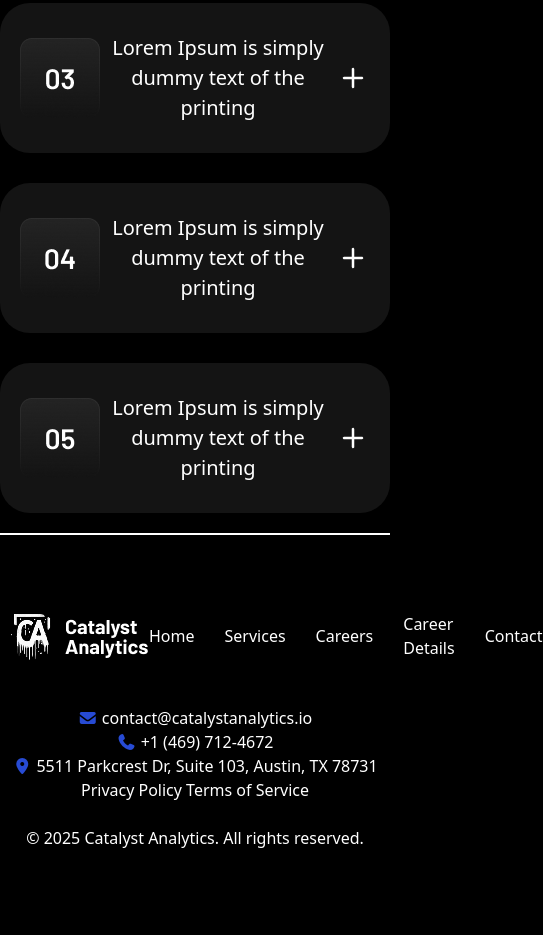
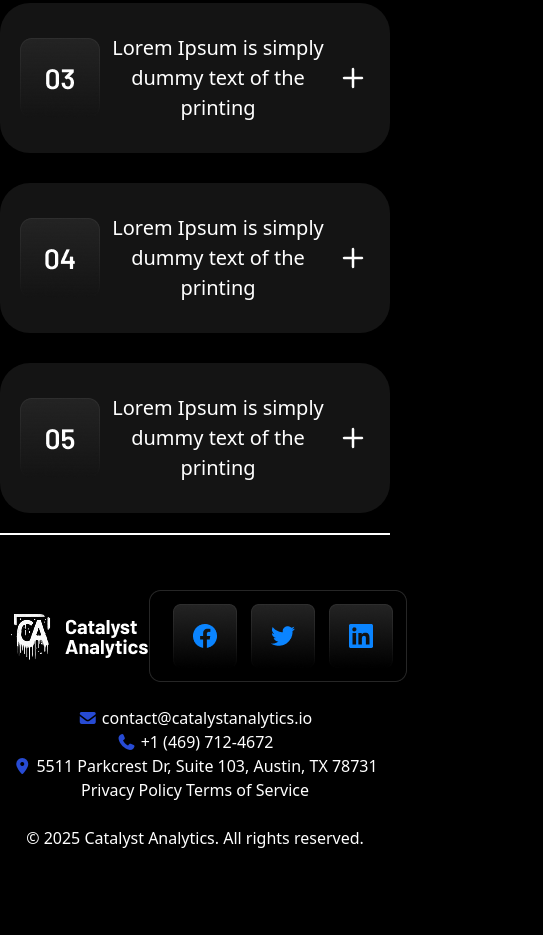
Before and after one commit to ganizodda/Exem-week-3, a website: page index.html in a window 390 px wide. Shown: the part 3807-4742 px from the top of the page, 543 px wide, since content can reach past the window. Drawn offline with Linux system fonts and the light colour scheme.

Commit message:
mini changes

```diff
--- a/index.html
+++ b/index.html
@@ -105,14 +105,14 @@
         <div class="max-w-[1200px] m-auto lg:h-[300px] h-[400px] p-[1px]">
             <div class="w-[100%] h-[100px]  mt-[50px] m-auto flex justify-between items-center">
                 <img src="src/images/Logo.png" alt="">
-                <nav class=" flex justify-between items-center gap-[30px]">
+                <nav class="flex justify-between items-center gap-[30px] hidden lg:block">
                 <a target="_blank" href="http://127.0.0.1:5500/index.html">Home</a>
                 <a target="_blank" href="http://127.0.0.1:5500/src/page2.html">Services</a>
                 <a target="_blank" href="http://127.0.0.1:5500/src/page3.html">Careers</a>
                 <a target="_blank" href="http://127.0.0.1:5500/src/page4.html">Career Details</a>
                 <a target="_blank" href="http://127.0.0.1:5500/src/page5.html">Contact</a>
                 </nav>
-                <img src="src/images/Sub Container.png" alt="" class="hidden lg:block">
+                <img src="src/images/Sub Container.png" alt="">
             </div>
             <div class="w-[100%] h-[80px] mt-[20px] m-auto lg:flex justify-between items-center text-center" >
                 <h1><i class="fa-solid fa-envelope" style="color: rgb(39, 75, 212);"></i> contact@catalystanalytics.io</h1>
```
